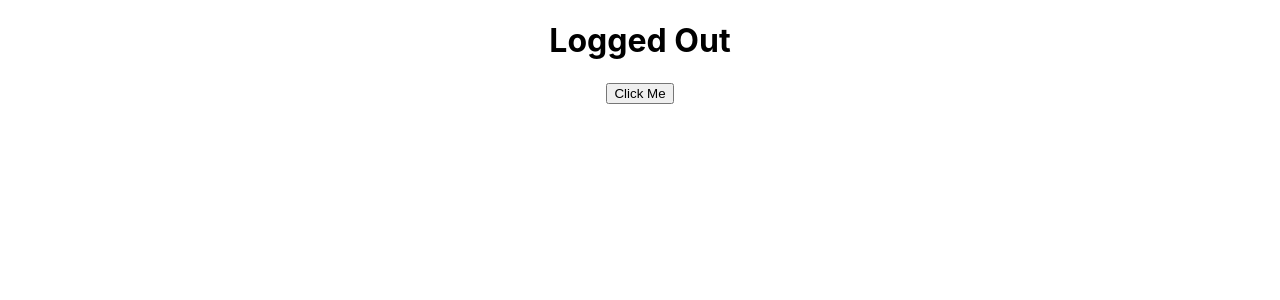
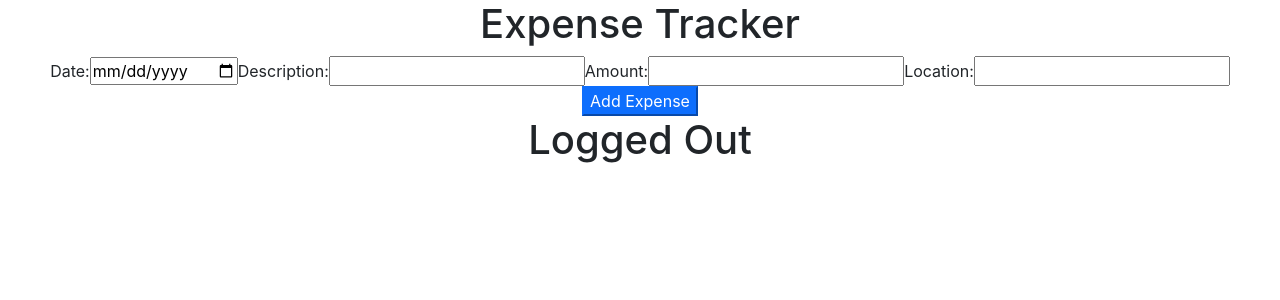
Before and after one commit to Trevorton27/nickPReactExpenseTracker, a React (Create React App) app: page / in a window 1280 px wide. Shown: the top 300 px of the page. Built offline with nearby package versions, Linux system fonts and the light colour scheme.

Commit message:
added inputs

```diff
--- a/public/index.html
+++ b/public/index.html
@@ -5,6 +5,7 @@
     <link rel="icon" href="%PUBLIC_URL%/favicon.ico" />
     <meta name="viewport" content="width=device-width, initial-scale=1" />
     <meta name="theme-color" content="#000000" />
+
     <meta
       name="description"
       content="Web site created using create-react-app"
@@ -12,7 +13,10 @@
     <link rel="apple-touch-icon" href="%PUBLIC_URL%/logo192.png" />
 
     <link rel="manifest" href="%PUBLIC_URL%/manifest.json" />
-
+    <link href="https://cdn.jsdelivr.net/npm/bootstrap@5.0.1/dist/css/bootstrap.min.css"
+          rel="stylesheet"
+          integrity="sha384-+0n0xVW2eSR5OomGNYDnhzAbDsOXxcvSN1TPprVMTNDbiYZCxYbOOl7+AMvyTG2x"
+          crossorigin="anonymous">
     <title>React App</title>
   </head>
   <body>
--- a/src/Header.js
+++ b/src/Header.js
@@ -18,9 +18,29 @@ class Header extends React.Component {
   render () {
         return (
             <div>
-                <h1>{this.state.isLoggedIn ? "Logged In" : "Logged Out"}</h1>
-                <button onClick={this.handleClick}>Click Me</button>
-            </div>
+                <h1>Expense Tracker</h1>
+            <form>
+                <label>Date:
+                <input type="date"></input>
+                </label>
+                <label>Description:
+                <input type="text"></input>
+                </label>
+                <label>Amount:
+                <input type="number"></input>
+                </label>
+                <label>Location:
+                <input type="text"></input>
+                </label>
+                <br>
+                </br>
+
+
+            </form>
+                  <button class="btn-primary" onClick={this.handleClick}>Add Expense</button>
+                  <h1>{this.state.isLoggedIn ? "Logged In" : "Logged Out"}</h1>
+              </div>
+
         )
    }
 
```
